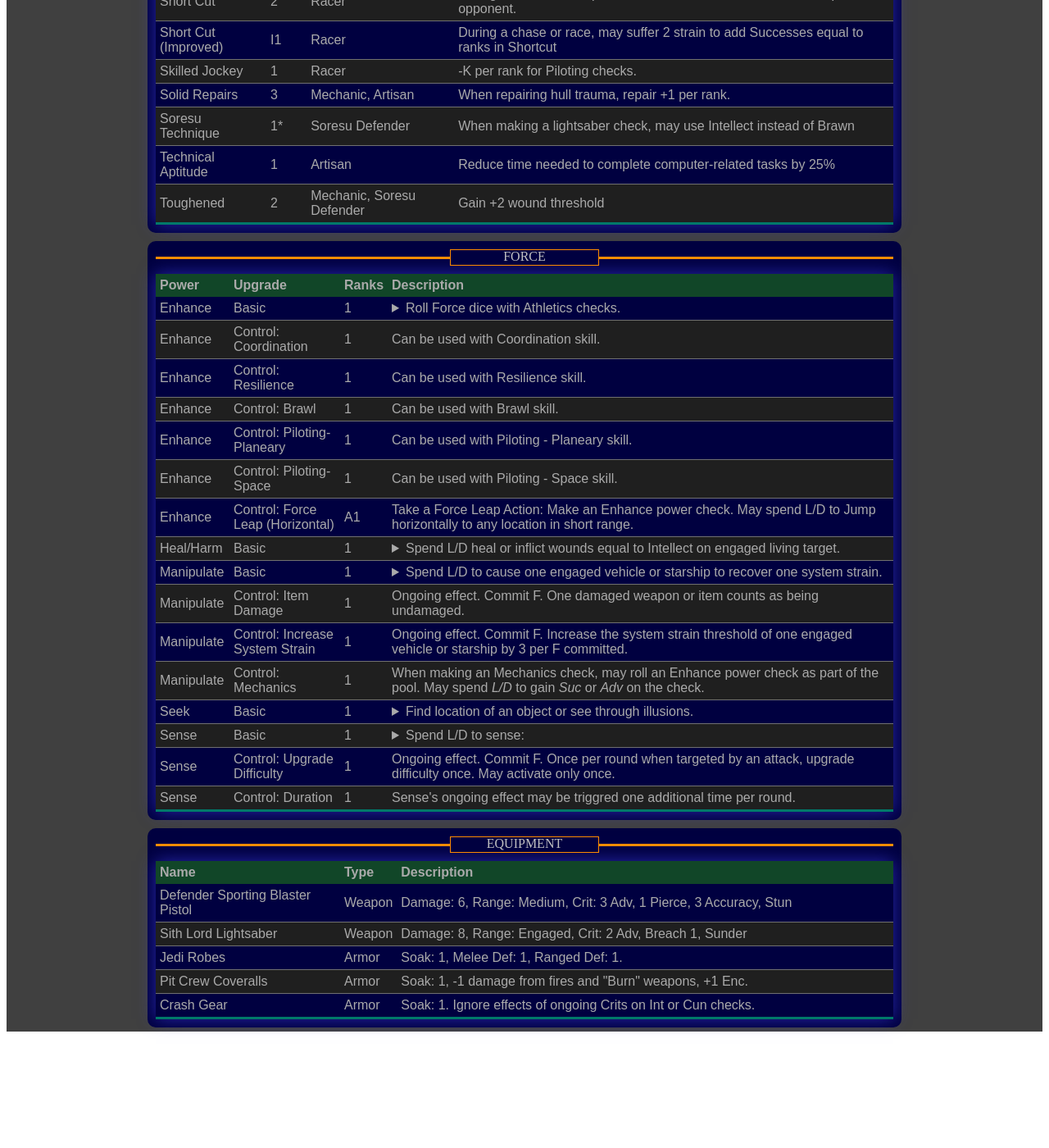
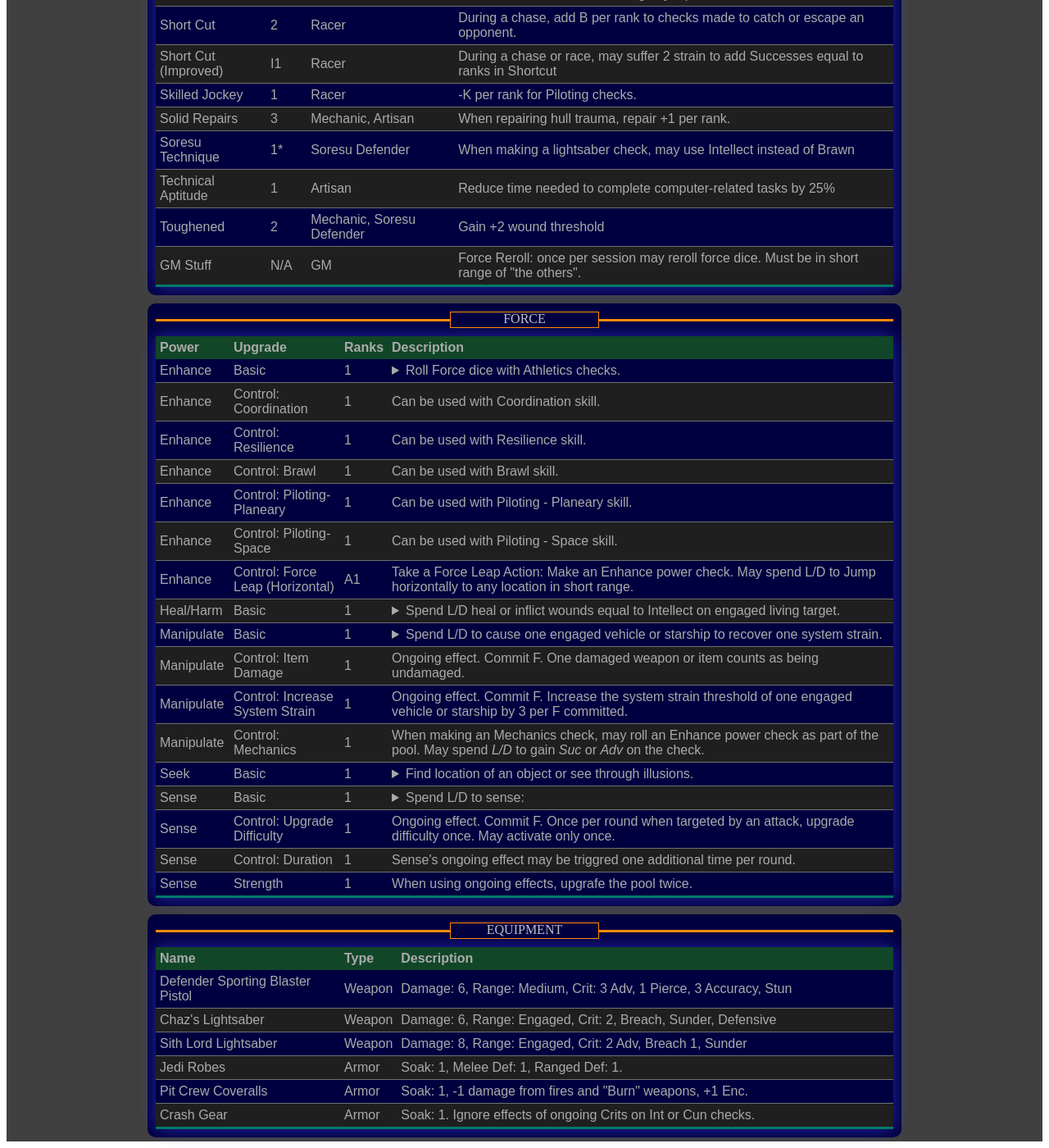
Before and after one commit to GrahamFrye/Conflicted-Alliances, a Jekyll site: the page characters/chaz/index.html, which Jekyll copies as it is, in a window 1280 px wide and 1400 px high, scrolled down 1859 px. Shown: the whole window at 82% size. Built offline with Jekyll 4.4.1, drawn with Linux system fonts in a browser that asks for light colours; before the commit the page ends 3125 px from its top, so only the background shows below that; some of the changed text lies outside the part shown.

Commit message:
Update index.html
Spent some XP. Dedication, new lightsaber , GM power (as talent), etc

```diff
--- a/characters/chaz/index.html
+++ b/characters/chaz/index.html
@@ -57,7 +57,7 @@
               </div><!--characteristic-->
 
               <div class="characteristic">
-                <p class="value">3</p>
+                <p class="value">4</p>
                 <p class="label">INTELLECT</p>
               </div><!--characteristic-->
 
@@ -438,6 +438,13 @@
                   <td>Racer</td>
                   <td>-K per rank for Athletics & Coordination checks.
                     <span class="hide">-1 damage / strain per rank from falling damage.</span></td>
+                </tr>
+                <tr>
+                  <td>Dedication</td>
+                  <td>1</td>
+                  <td>Racer</td>
+                  <td>Gain + 1 to a single characteristic. This cannot bring it above 5*
+                    <span class="hide">*Per GM. Racer: Int</span></td>
                 </tr>
                 <tr>
                   <td>Defensive Stance</td>
@@ -571,6 +578,12 @@
                   <td>2</td>
                   <td>Mechanic, Soresu Defender</td>
                   <td>Gain +2 wound threshold</td>
+                </tr>
+                <tr>
+                  <td>GM Stuff</td>
+                  <td>N/A</td>
+                  <td>GM</td>
+                  <td>Force Reroll: once per session may reroll force dice. Must be in short range of "the others".</td>
                 </tr>
               </tbody>
             </table>
@@ -723,6 +736,12 @@
                   <td>1</td>
                   <td>Sense's ongoing effect may be triggred one additional time per round.</td>
                 </tr>
+                <tr>
+                  <td>Sense</td>
+                  <td>Strength</td>
+                  <td>1</td>
+                  <td>When using ongoing effects, upgrafe the pool twice.</td>
+                </tr>
               </tbody>
             </table>
           </div><!--area-division-->
@@ -761,6 +780,19 @@
                           - Force-Attuned Resonator (Must have Force Rating 1+ to operate<br>
                           - Mandalorian Special (+2 Accuracy, +1 Damage, +1 Pierce)</li>
                       </ul></span>
+                    </td>
+                </tr>
+                <tr>
+                  <td>Chaz's Lightsaber</td>
+                  <td>Weapon</td>
+                  <td>Damage: 6, Range: Engaged, Crit: 2, Breach, Sunder, Defensive
+                    <span class="hide">Ghostfire Crystal. Deep blue, nearly invisible blade.
+                      Wielder may spend ωωωω or † to prevent the target from using the Parry
+                       talent to reduce damage from this attack.<br>
+                       Crossguard. Can spend ωω or † to hook opponent's blade and disarm his foe.<br>
+                       Personalized Inlay. Reduce the difficulty checks to modify any lightsaber
+                        crystal installed in this weapon by 1.
+                     </span>
                     </td>
                 </tr>
                 <tr>
```
Also changed, not shown: other parts of characters/chaz/index.html (+14 -14 lines).
